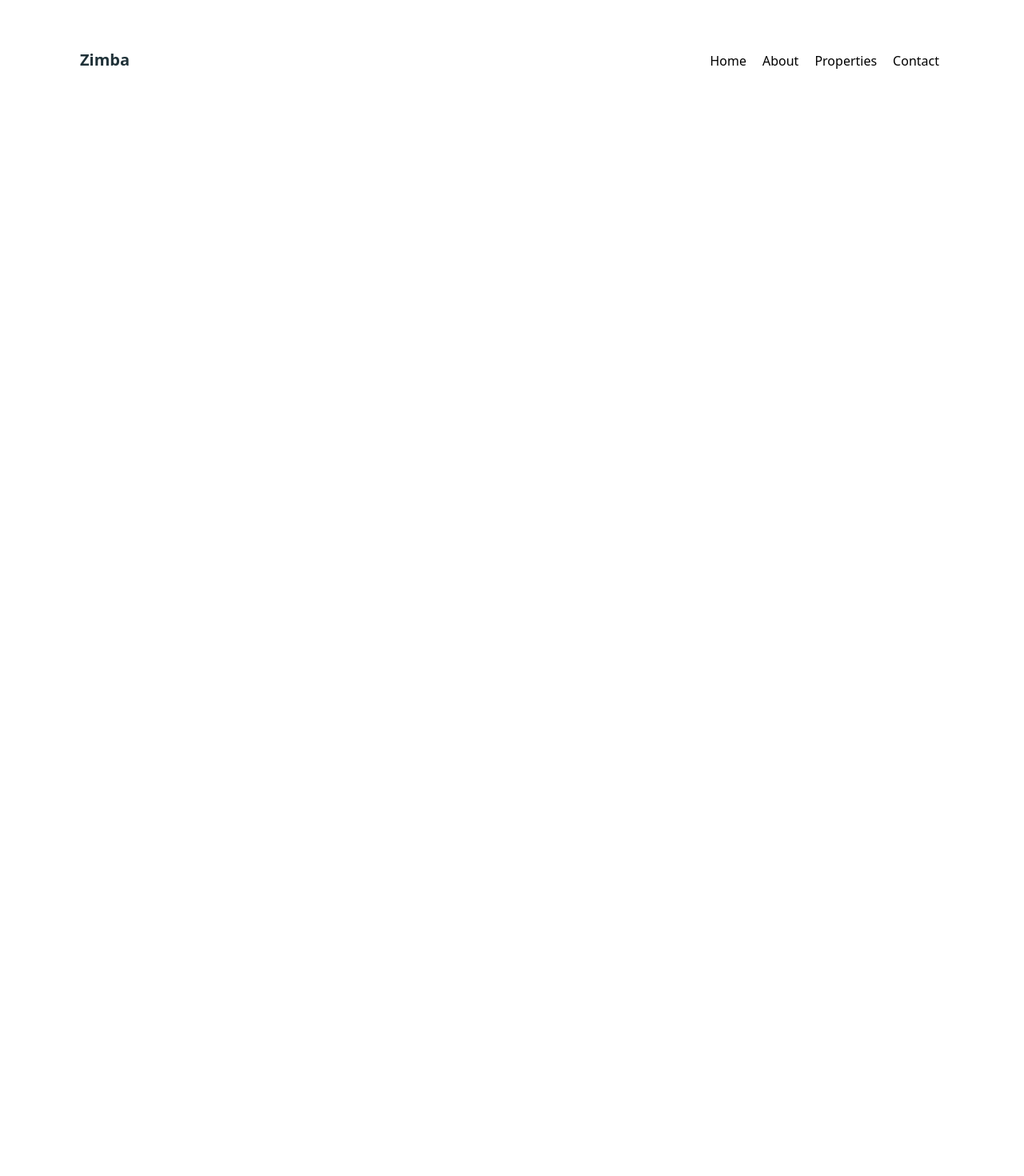
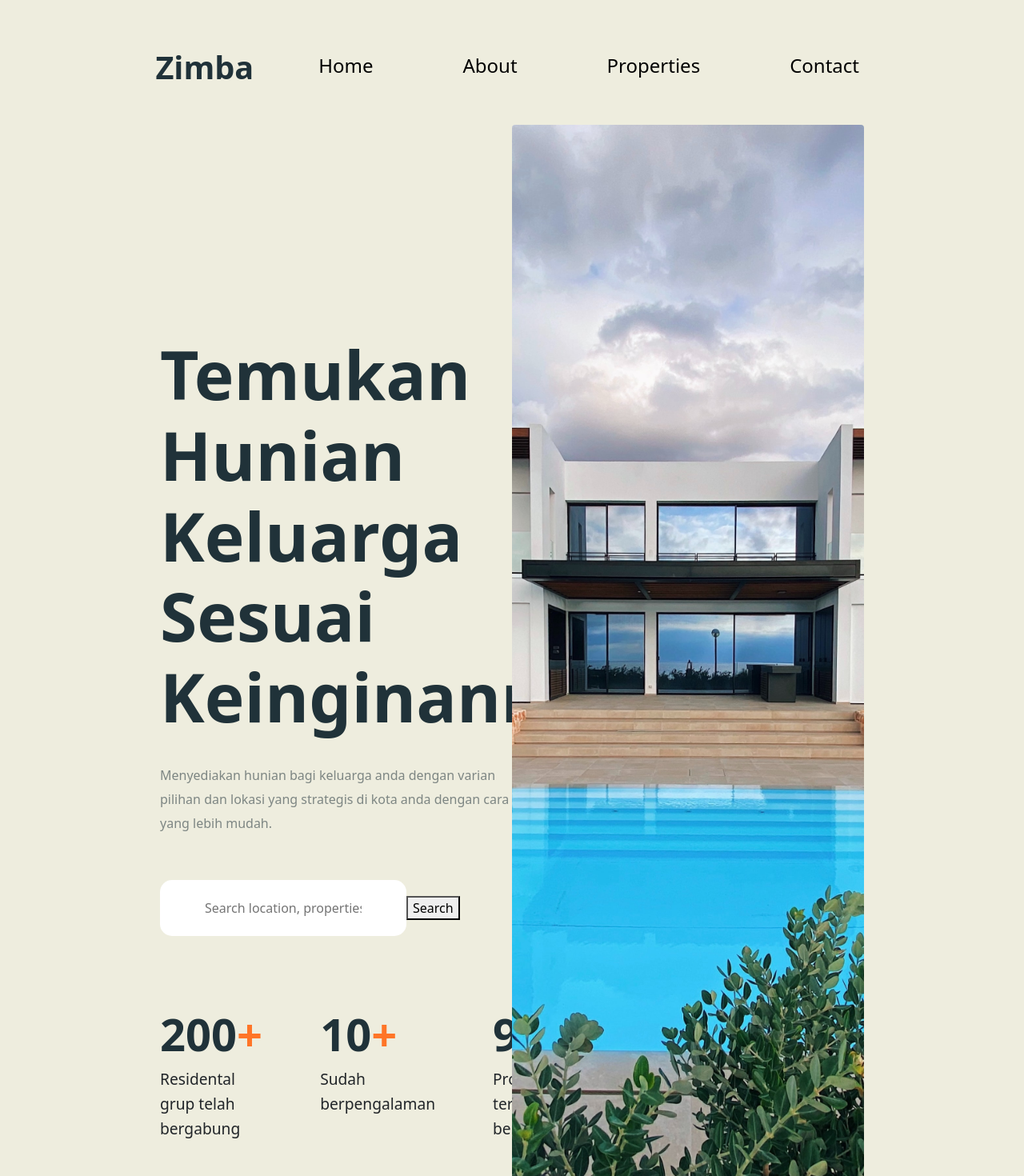
Before and after one commit to arthurkyambadde/Zimba-real-estates, a React (Create React App) app: page / in a window 1280 px wide. Shown: the top 1470 px of the page at 80% size. Before the commit the page ends 800 px from the top, so only its background shows below. Built offline with nearby package versions, Linux system fonts and the light colour scheme.

Commit message:
feat: add hero section for the application

```diff
--- a/src/App.js
+++ b/src/App.js
@@ -1,10 +1,11 @@
+import Hero from "./components/Hero";
 import NavBar from "./components/NavBar";
 
 function App() {
   return (
     <div className="App">
-      {" "}
-      <NavBar />{" "}
+      <NavBar />
+      <Hero />
     </div>
   );
 }
--- /dev/null
+++ b/src/components/Hero.jsx
@@ -0,0 +1,122 @@
+import React from "react";
+import styled from "styled-components";
+import HeroImage from "../assets/Images/HeroImage.jpg";
+
+const HeroContainer = styled.div`
+  background: #eeedde;
+  height: 1400px;
+  padding: 0 200px;
+  display: flex;
+  flex-direction: row;
+  width: 100%;
+`;
+
+const HeroSectionDetails = styled.div`
+  padding-top: 62px;
+  width: 50%;
+  display: flex;
+  flex-direction: column;
+  margin-top: 200px;
+`;
+
+const HeroSectionHeading = styled.h1`
+  font-weight: 600;
+  font-size: 84px;
+  color: #203239;
+`;
+
+const HeroSectionMainPara = styled.p`
+  font-weight: 300;
+  font-size: 16px;
+  line-height: 30px;
+  color: rgba(32, 50, 57, 0.55);
+  margin: 24px 0 56px 0;
+`;
+
+const HeroSectionImage = styled.img`
+  width: 50%;
+  border-radius: 4px;
+  object-fit: cover;
+`;
+
+const HeroSectionInput = styled.input`
+  width: 70%;
+  height: 70px;
+  background: #ffffff;
+  border-radius: 15px;
+  border: none;
+  padding: 23px 56px;
+  margin-bottom: 80px;
+`;
+
+const HeroSectionPerformances = styled.div`
+  display: flex;
+  flex-direction: row;
+  gap: 72px;
+`;
+
+const DetailContainer = styled.div`
+  display: flex;
+  flex-direction: column;
+  width: 149px;
+  height: 144px;
+`;
+const DetailHeading = styled.div`
+  font-weight: 600;
+  font-size: 56px;
+  line-height: 150%;
+  color: #203239;
+  display: flex;
+  flex-direction: row;
+`;
+
+const PerformanceSign = styled.div`
+  color: #ff7527;
+`;
+
+function Hero() {
+  return (
+    <HeroContainer>
+      <HeroSectionDetails>
+        <HeroSectionHeading>
+          Temukan Hunian Keluarga Sesuai Keinginanmu
+        </HeroSectionHeading>
+        <HeroSectionMainPara>
+          Menyediakan hunian bagi keluarga anda dengan varian pilihan dan lokasi
+          yang strategis di kota anda dengan cara yang lebih mudah.
+        </HeroSectionMainPara>
+        <div>
+          <HeroSectionInput
+            type="text"
+            placeholder="Search location, properties, residental group"
+          />
+          <button>Search</button>
+        </div>
+        <HeroSectionPerformances>
+          <DetailContainer>
+            <DetailHeading>
+              200<PerformanceSign>+</PerformanceSign>
+            </DetailHeading>
+            <p>Residental grup telah bergabung</p>
+          </DetailContainer>
+          <DetailContainer>
+            <DetailHeading>
+              10<PerformanceSign>+</PerformanceSign>
+            </DetailHeading>
+            <p>Sudah berpengalaman </p>
+          </DetailContainer>
+          <DetailContainer>
+            <DetailHeading>
+              999<PerformanceSign>+</PerformanceSign>
+            </DetailHeading>
+            <p>Properti tersedia di berbagai Kota</p>
+          </DetailContainer>
+        </HeroSectionPerformances>
+      </HeroSectionDetails>
+
+      <HeroSectionImage src={HeroImage} alt="A house"></HeroSectionImage>
+    </HeroContainer>
+  );
+}
+
+export default Hero;
--- a/src/components/NavBar.jsx
+++ b/src/components/NavBar.jsx
@@ -4,20 +4,22 @@ import styled from "styled-components";
 const NavBarContainer = styled.div`
   display: flex;
   justify-content: space-between;
-  margin: 63px 100px 39px 100px;
+  padding: 63px 200px 39px 200px;
+  background: #eeedde;
 `;
 
 const Logo = styled.h4`
   color: #203239;
   font-weight: 900;
-  font-size: 20px;
+  font-size: 36px;
   cursor: pointer;
+  transform: scale(1.1);
 `;
 
 const NavList = styled.ul`
   display: flex;
   flex-direct: row;
-  gap: 8px;
+  gap: 100px;
 `;
 const NavListItem = styled.div`
   list-style: none;
@@ -27,9 +29,11 @@ const NavListItemButton = styled.button`
   border: none;
   background: none;
   cursor: pointer;
+  font-weight: 300;
+  font-size: 24px;
 
   &:hover {
-    border-bottom: 2px solid #ff7527;
+    border-bottom: 4px solid #ff7527;
     transform: scale(1.1);
   }
 `;
```
Also changed, not shown: src/assets/Images/HeroImage.jpg (added), src/components/Input.jsx (deleted), src/components/PrimaryButton.jsx (deleted), src/components/SecondaryButton.jsx (deleted).
